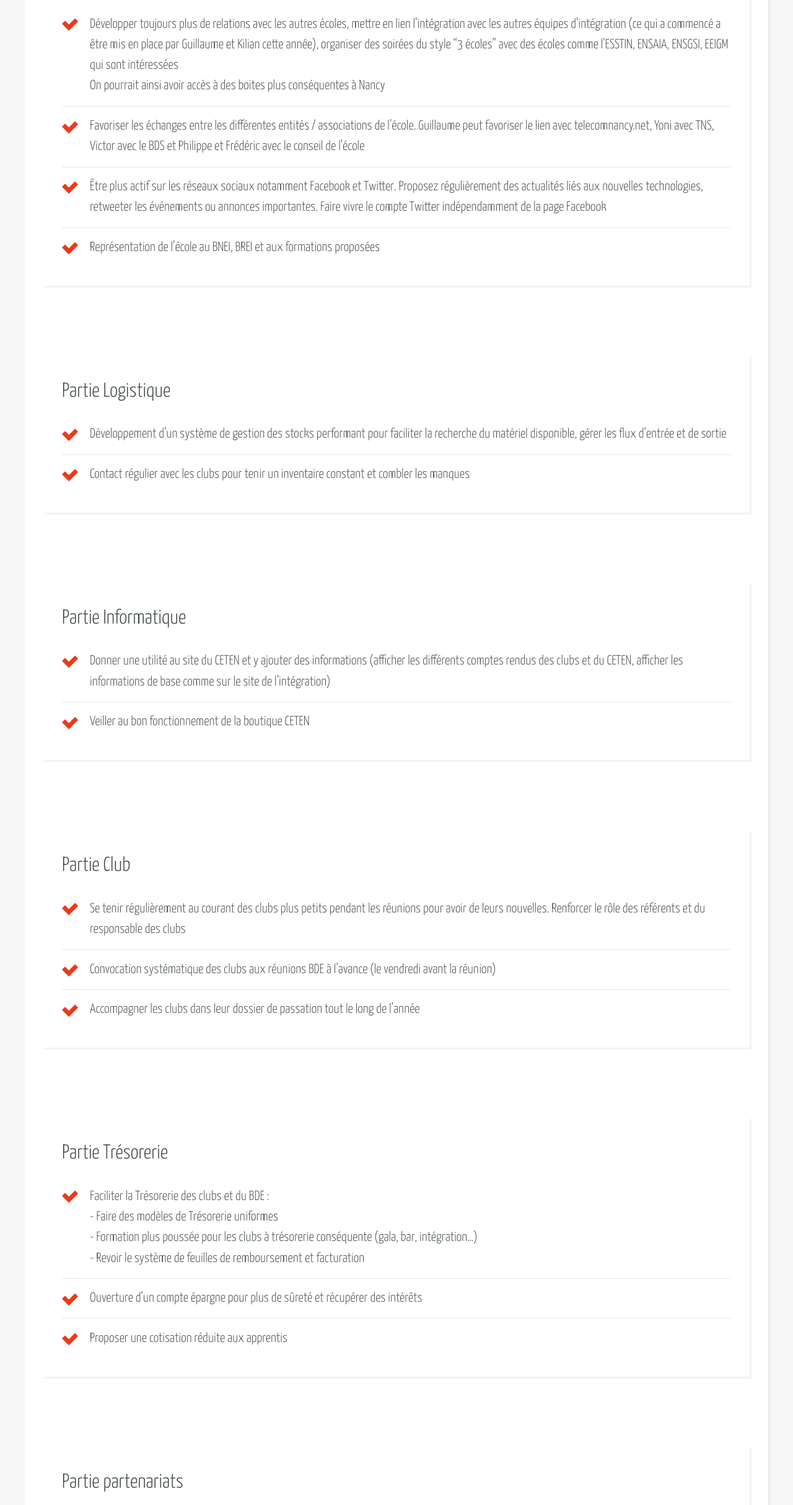
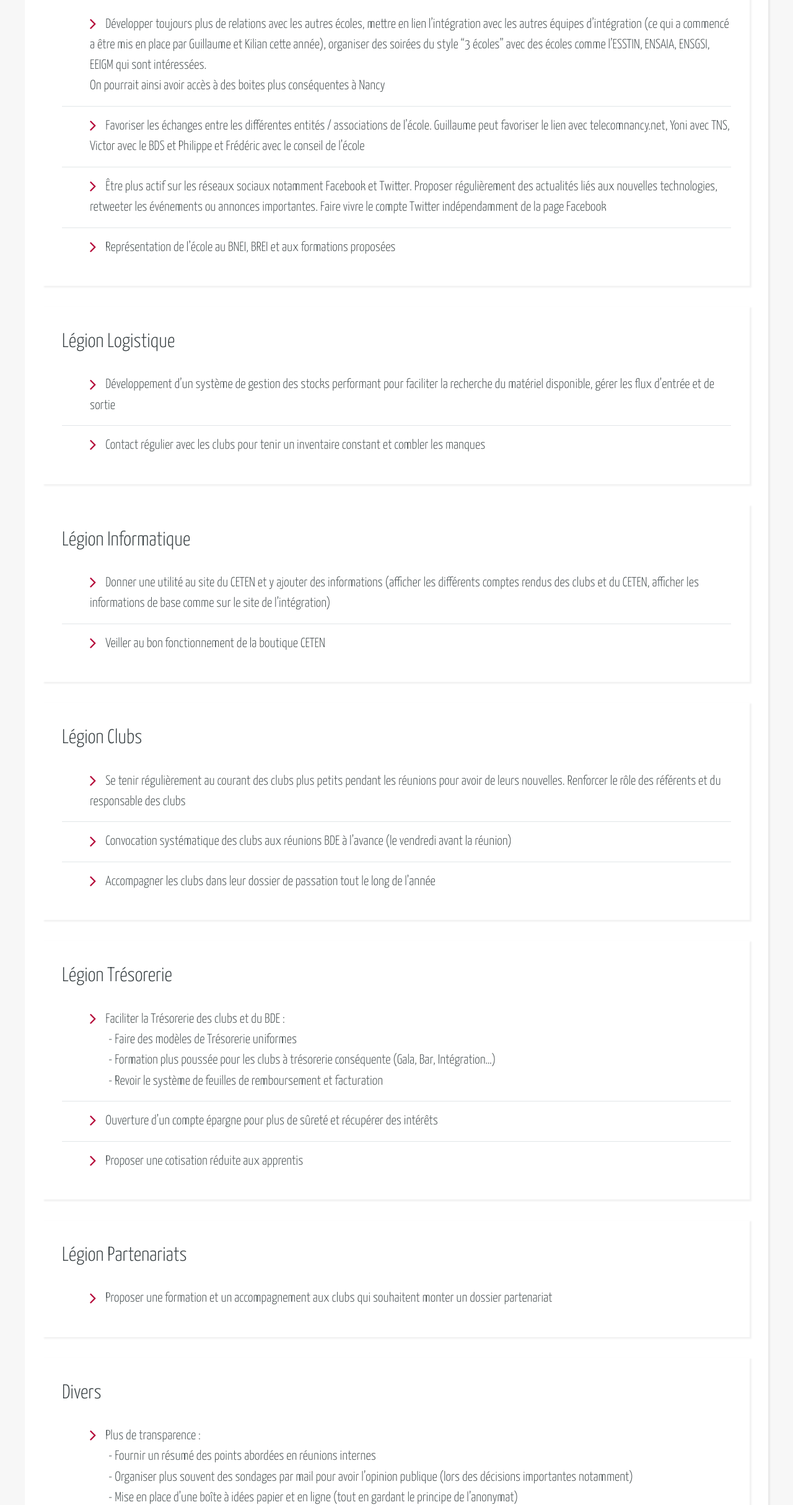
Before and after one commit to Qu1lby/Imperialiste, a plain HTML site: page programme.html in a window 1280 px wide. Shown: the part 372-2800 px from the top of the page at 62% size. Drawn offline with Linux system fonts and the light colour scheme.

Commit message:
Footer / Programme

```diff
--- a/assets/css/main.css
+++ b/assets/css/main.css
@@ -1152,7 +1152,6 @@
 	.check-list li {
 		padding: 0.7em 0 0.7em 45px;
 		font-size: 1.2em;
-		background: url("images/icon-checkmark.png") 0px 1.05em no-repeat;
 	}
 
 		.check-list li:first-child {
@@ -1389,7 +1388,7 @@
 				background: #fff;
 				padding: 40px 30px 45px 30px;
 				box-shadow: 2px 2px 2px 1px rgba(128, 128, 128, 0.1);
-				margin: 0 0 10% 0;
+				margin: 0 0 3% 0;
 			}
 
 			#content h2 {
--- a/programme.html
+++ b/programme.html
@@ -8,6 +8,7 @@
 		<link rel="stylesheet" href="assets/css/main.css" />
 		<!--[if lte IE 9]><link rel="stylesheet" href="assets/css/ie9.css" /><![endif]-->
 		<link rel="shortcut icon" href="images/logo.ico">
+		<link rel="stylesheet" href="https://maxcdn.bootstrapcdn.com/font-awesome/4.4.0/css/font-awesome.min.css">
 	</head>
 	<body class="subpage">
 		<div id="page-wrapper">
@@ -44,69 +45,72 @@
 									<!-- Main Content -->
 										<section>
 											<header>
-												<h2>Un programme de folie ! </h2>
+												<h2>Un programme Impérial ! </h2>
 											</header>
 
 											<section>
 											<header>
-												<h2>Partie communication</h2>
+												<h2>Légion communication</h2>
 											</header>
 											<ul class="check-list">
-												<li>Développer toujours plus de relations avec les autres écoles, mettre en lien l’intégration avec les autres équipes d’intégration (ce qui a commencé a être mis en place par Guillaume et Kilian cette année), organiser des soirées du style “3 écoles” avec des écoles comme l’ESSTIN, ENSAIA, ENSGSI, EEIGM qui sont intéressées</br >On pourrait ainsi avoir accès à des boites plus conséquentes à Nancy</li>
-												<li>Favoriser les échanges entre les différentes entités / associations de l’école. Guillaume peut favoriser le lien avec telecomnancy.net, Yoni avec TNS, Victor avec le BDS et Philippe et Frédéric avec le conseil de l’école</li>
-												<li>Être plus actif sur les réseaux sociaux notamment Facebook et Twitter. Proposez régulièrement des actualités liés aux nouvelles technologies, retweeter les événements ou annonces importantes. Faire vivre le compte Twitter indépendamment de la page Facebook</li>
-												<li>Représentation de l’école au BNEI, BREI et aux formations proposées</li>
+												<li> <i class="fa fa-angle-right fa-lg" style = "margin-right: 15px; color: #B30036"></i>Développer toujours plus de relations avec les autres écoles, mettre en lien l’intégration avec les autres équipes d’intégration (ce qui a commencé a être mis en place par Guillaume et Kilian cette année), organiser des soirées du style “3 écoles” avec des écoles comme l’ESSTIN, ENSAIA, ENSGSI, EEIGM qui sont intéressées.</br >On pourrait ainsi avoir accès à des boites plus conséquentes à Nancy</li>
+												<li> <i class="fa fa-angle-right fa-lg" style = "margin-right: 15px; color: #B30036"></i>Favoriser les échanges entre les différentes entités / associations de l’école. Guillaume peut favoriser le lien avec telecomnancy.net, Yoni avec TNS, Victor avec le BDS et Philippe et Frédéric avec le conseil de l’école</li>
+												<li> <i class="fa fa-angle-right fa-lg" style = "margin-right: 15px; color: #B30036"></i>Être plus actif sur les réseaux sociaux notamment Facebook et Twitter. Proposer régulièrement des actualités liés aux nouvelles technologies, retweeter les événements ou annonces importantes. Faire vivre le compte Twitter indépendamment de la page Facebook</li>
+												<li> <i class="fa fa-angle-right fa-lg" style = "margin-right: 15px; color: #B30036"></i>Représentation de l’école au BNEI, BREI et aux formations proposées</li>
 											</ul>
 											</section>
 
 											<section>
 											<header>
-												<h2>Partie Logistique</h2>
+												<h2>Légion Logistique</h2>
 											</header>
 											<ul class="check-list">
-											<li>Développement d’un système de gestion des stocks performant pour faciliter la recherche du matériel disponible, gérer les flux d’entrée et de sortie</li>
-											<li>Contact régulier avec les clubs pour tenir un inventaire constant et combler les manques</li>
+											<li> <i class="fa fa-angle-right fa-lg" style = "margin-right: 15px; color: #B30036"></i>Développement d’un système de gestion des stocks performant pour faciliter la recherche du matériel disponible, gérer les flux d’entrée et de sortie</li>
+											<li> <i class="fa fa-angle-right fa-lg" style = "margin-right: 15px; color: #B30036"></i>Contact régulier avec les clubs pour tenir un inventaire constant et combler les manques</li>
 											</ul>
 											</section>
 
 											<section>
 											<header>
-												<h2>Partie Informatique</h2>
+												<h2>Légion Informatique</h2>
 											</header>
 											<ul class="check-list">
-											<li>Donner une utilité au site du CETEN et y ajouter des informations (afficher les différents comptes rendus des clubs et du CETEN, afficher les informations de base comme sur le site de l’intégration)</li>
-											<li>Veiller au bon fonctionnement de la boutique CETEN</li>
+											<li> <i class="fa fa-angle-right fa-lg" style = "margin-right: 15px; color: #B30036"></i>Donner une utilité au site du CETEN et y ajouter des informations (afficher les différents comptes rendus des clubs et du CETEN, afficher les informations de base comme sur le site de l’intégration)</li>
+											<li> <i class="fa fa-angle-right fa-lg" style = "margin-right: 15px; color: #B30036"></i>Veiller au bon fonctionnement de la boutique CETEN</li>
 											</ul>
 											</section>
 
 											<section>
 											<header>
-												<h2>Partie Club</h2>
+												<h2>Légion Clubs</h2>
 											</header>
 											<ul class="check-list">
-											<li>Se tenir régulièrement au courant des clubs plus petits pendant les réunions pour avoir de leurs nouvelles. Renforcer le rôle des référents et du responsable des clubs</li>
-											<li>Convocation systématique des clubs aux réunions BDE à l’avance (le vendredi avant la réunion)</li>
-											<li>Accompagner les clubs dans leur dossier de passation tout le long de l’année</li>
+											<li> <i class="fa fa-angle-right fa-lg" style = "margin-right: 15px; color: #B30036"></i>Se tenir régulièrement au courant des clubs plus petits pendant les réunions pour avoir de leurs nouvelles. Renforcer le rôle des référents et du responsable des clubs</li>
+											<li> <i class="fa fa-angle-right fa-lg" style = "margin-right: 15px; color: #B30036"></i>Convocation systématique des clubs aux réunions BDE à l’avance (le vendredi avant la réunion)</li>
+											<li> <i class="fa fa-angle-right fa-lg" style = "margin-right: 15px; color: #B30036"></i>Accompagner les clubs dans leur dossier de passation tout le long de l’année</li>
 											</ul>
 											</section>
 
 											<section>
 											<header>
-												<h2>Partie Trésorerie</h2>
+												<h2>Légion Trésorerie</h2>
 											</header>
 											<ul class="check-list">
-											<li>Faciliter la Trésorerie des clubs et du BDE : </br>- Faire des modèles de Trésorerie uniformes</br >- Formation plus poussée pour les clubs à trésorerie conséquente (gala, bar, intégration…)</br >- Revoir le système de feuilles de remboursement et facturation</li>
-											<li>Ouverture d’un compte épargne pour plus de sûreté et récupérer des intérêts</li>
-											<li>Proposer une cotisation réduite aux apprentis</li>
+											<li> <i class="fa fa-angle-right fa-lg" style = "margin-right: 15px; color: #B30036"></i>Faciliter la Trésorerie des clubs et du BDE : </br>
+												<div style="margin-left: 30px;">- Faire des modèles de Trésorerie uniformes</br ></div>
+												<div style="margin-left: 30px;">- Formation plus poussée pour les clubs à trésorerie conséquente (Gala, Bar, Intégration…)</br ></div>
+												<div style="margin-left: 30px;">- Revoir le système de feuilles de remboursement et facturation</div></li>
+											<li> <i class="fa fa-angle-right fa-lg" style = "margin-right: 15px; color: #B30036"></i>Ouverture d’un compte épargne pour plus de sûreté et récupérer des intérêts</li>
+											<li> <i class="fa fa-angle-right fa-lg" style = "margin-right: 15px; color: #B30036"></i>Proposer une cotisation réduite aux apprentis</li>
 											</ul>
 											</section>
 
 											<section>
 											<header>
-												<h2>Partie partenariats</h2>
+												<h2>Légion Partenariats</h2>
 											</header>
 											<ul class="check-list">
-											<li>Proposer une formation et un accompagnement aux clubs qui souhaitent monter un dossier partenariat</li>
+											<li> <i class="fa fa-angle-right fa-lg" style = "margin-right: 15px; color: #B30036"></i>Proposer une formation et un accompagnement aux clubs qui souhaitent monter un dossier partenariat</li>
 											</ul>
 											</section>
 
@@ -115,11 +119,19 @@
 												<h2>Divers</h2>
 											</header>
 											<ul class="check-list">
-											<li>Plus de transparence :</br >- Fournir un résumé des points abordées en réunions internes</br >- Organiser plus souvent des sondages par mail pour avoir l’opinion publique (lors des décisions importantes notamment)</br >- Mise en place d’une boîte à idées papier et en ligne (tout en gardant le principe de l’anonymat)</li>
-											<li>Créer de l’événementiel dans l’école :</br >- Mise en place d’amphi de Questions / Réponses entre le BDE et les Elèves (Objectif : minimum 3 cette année)</br >- Soirée à thème : Le BDE propose un thème aux différents clubs et les clubs intéressés s’organisent entre eux pour proposer une soirée sur ce thème</li>
-											<li>Faire vérifier les statuts du CETEN :</br >- Clarifier les demandes de caution CETEN qui ne sont pas mentionnées</br >- Autoriser un remboursement forfaitaire de la cotisation CETEN en cas de démission lors du mois de septembre</br >- Clarifier les remboursements des frais des clubs</br >- Responsable Élection dans le cas où Pres en 2A</li>
-											<li>Réorganiser le bureau du BDE pour qu’il soit mieux rangés et plus accessible</li>
-											<li>Reprendre l’archivage des documents</li>
+											<li> <i class="fa fa-angle-right fa-lg" style = "margin-right: 15px; color: #B30036"></i>Plus de transparence :</br >
+											<div style="margin-left: 30px;">- Fournir un résumé des points abordées en réunions internes</br ></div>
+											<div style="margin-left: 30px;">- Organiser plus souvent des sondages par mail pour avoir l’opinion publique (lors des décisions importantes notamment)</br ></div>
+											<div style="margin-left: 30px;">- Mise en place d’une boîte à idées papier et en ligne (tout en gardant le principe de l’anonymat)</div></li>
+											<li> <i class="fa fa-angle-right fa-lg" style = "margin-right: 15px; color: #B30036"></i>Créer de l’événementiel dans l’école :</br >
+											<div style="margin-left: 30px;">- Mise en place d’amphi de Questions / Réponses entre le BDE et les Elèves (Objectif : minimum 3 cette année)</br ></div>
+											<div style="margin-left: 30px;">- Soirée à thème : Le BDE propose un thème aux différents clubs et les clubs intéressés s’organisent entre eux pour proposer une soirée sur ce thème</div></li>
+											<li> <i class="fa fa-angle-right fa-lg" style = "margin-right: 15px; color: #B30036"></i>Faire vérifier les statuts du CETEN :</br ></tab><div style="margin-left: 30px;">- Clarifier les demandes de caution CETEN qui ne sont pas mentionnées</br ></div>
+											<div style="margin-left: 30px;">- Autoriser un remboursement forfaitaire de la cotisation CETEN en cas de démission lors du mois de septembre</br ></div>
+											<div style="margin-left: 30px;">- Clarifier les remboursements des frais des clubs</br ></div>
+											<div style="margin-left: 30px;">- Responsable Élection dans le cas où le président est en 2A</div></li>
+											<li> <i class="fa fa-angle-right fa-lg" style = "margin-right: 15px; color: #B30036"></i>Réorganiser le bureau du BDE pour qu’il soit mieux rangé et plus accessible</li>
+											<li> <i class="fa fa-angle-right fa-lg" style = "margin-right: 15px; color: #B30036"></i>Reprendre l’archivage des documents</li>
 											</ul>
 											</section>
 
@@ -132,40 +144,39 @@
 				</div>
 
 			<!-- Footer -->
-				<!-- <div id="footer-wrapper">
+				<div id="footer-wrapper">
 					<footer id="footer" class="container">
 						<div class="row">
 							<div class="8u 12u(mobile)">
 
 								<!-- Links -->
-									<!--<section>
-										<h2>Liens?</h2>
+									<section>
 										<div>
 											<div class="row">
-												<div class="3u 12u(mobile)">
-													<ul class="link-list last-child">
-														<li><a href="https://openclassrooms.com/courses/apprenez-a-creer-votre-site-web-avec-html5-et-css3/votre-premiere-page-web-en-html"> Ca aide...</a></li>
-													</ul>
-												</div>
+												<h2>Liens :</h2>
+												<ul class="link-list last-child">
+													<li><a href="https://www.facebook.com/ImperialisteTNCY/"><i class = "fa fa-facebook-square fa-lg"></i></a></li>
+												</ul>
+												<ul class="link-list last-child">
+													<li><a href="https://twitter.com/ImperialisteTN"><i class = "fa fa-twitter-square fa-lg"></i></a></li>
+												</ul>
+												<ul class="link-list last-child">
+													<li><a href="http://www.imperialiste.eu/"><i class = "fa fa-repeat fa-lg"></i></a></li>
+												</ul>
 											</div>
 										</div>
 									</section>
 
 							</div>
 							<div class="4u 12u(mobile)">
-
-								<!-- Blurb -->
-									<!--<section>
-										<h2>Infos?</h2>
-										<p>
-											Blabla
-										</p>
-									</section>
+								<section>
+									<h2>2015 - Impérialiste</h2>
+								</section>
 
 							</div>
 						</div>
 					</footer>
-				</div> -->
+				</div>
 		</div>
 
 		</div>
```
Also changed, not shown: equipe.html (+17 -17 lines), index.html (+7 -14 lines), photos.html (+17 -17 lines).
